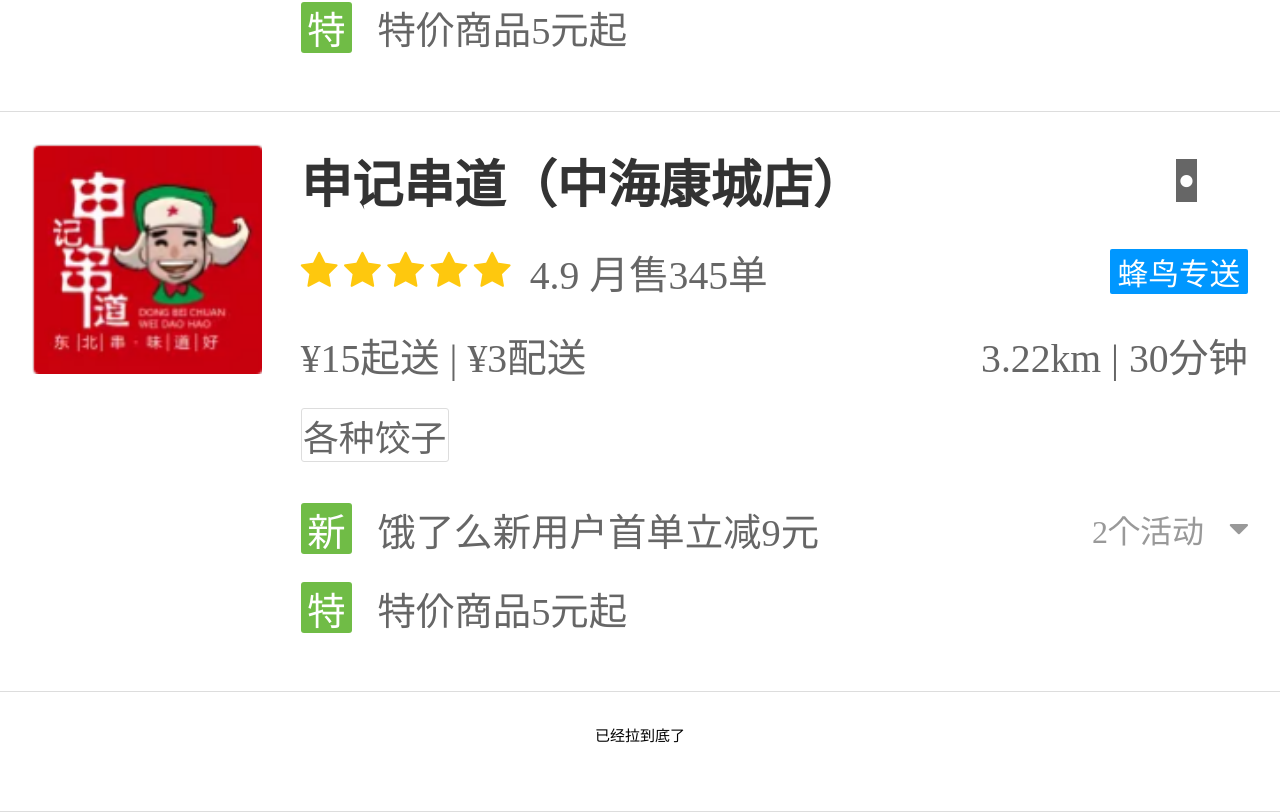
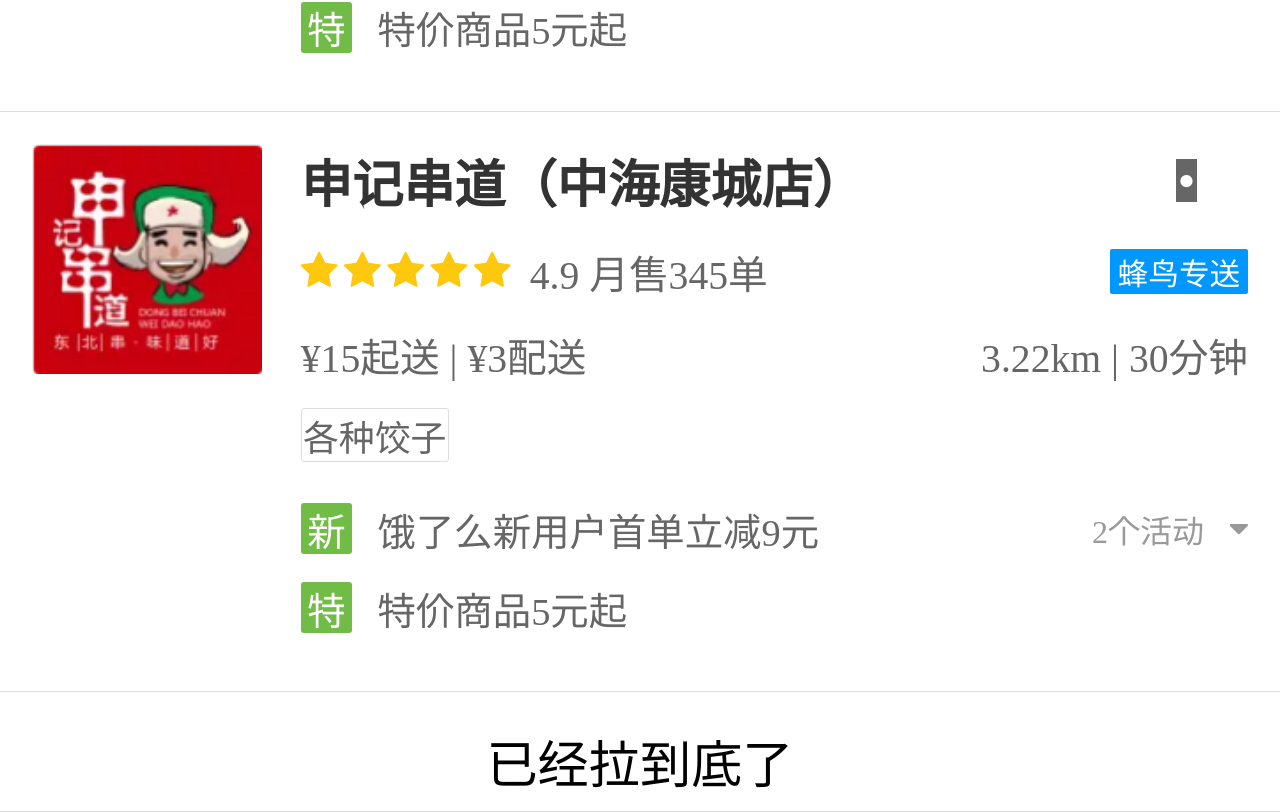
Before and after one commit to Clearautumn0/TJU2024-, a Vue app in the folder src/elmclient/: page / in a window 1280 px wide. Shown: the part 3986-4798 px from the top of the page. Built offline with nearby package versions, Linux system fonts and the light colour scheme.

Commit message:
下拉修改

```diff
--- a/src/elmclient/src/views/BusinessList.vue
+++ b/src/elmclient/src/views/BusinessList.vue
@@ -218,7 +218,7 @@
 	/* 从左边开始居中 */
 	transform: translateX(-50%);
 	/* 修正left 50%带来的偏移，使其完全居中 */
-	font-size: 15px;
+	font-size: 4vw;
 	/* 设置字体大小 */
 	color: #000;
 	/* 设置文字颜色 */
--- a/src/elmclient/src/views/Index.vue
+++ b/src/elmclient/src/views/Index.vue
@@ -766,20 +766,18 @@
 	background-color: transparent;
 	/* 背景色为透明 */
 	list-style: none;
-	/* 移除li的默认列表样式 */
-	/* margin: 10px; */
-	/* 添加一些外边距让矩形之间有间隔 */
 }
 
 .empty-message {
 	position: absolute;
+	/* display: flex; */
 	top: -25;
 	/* 将文字放置在顶部 */
 	left: 50%;
 	/* 从左边开始居中 */
 	transform: translateX(-50%);
 	/* 修正left 50%带来的偏移，使其完全居中 */
-	font-size: 15px;
+	font-size: 4vw;
 	/* 设置字体大小 */
 	color: #000;
 	/* 设置文字颜色 */
--- a/src/elmclient/src/views/OrderList.vue
+++ b/src/elmclient/src/views/OrderList.vue
@@ -211,7 +211,7 @@
 	/* 从左边开始居中 */
 	transform: translateX(-50%);
 	/* 修正left 50%带来的偏移，使其完全居中 */
-	font-size: 15px;
+	font-size: 4vw;
 	/* 设置字体大小 */
 	color: #000;
 	/* 设置文字颜色 */
```
